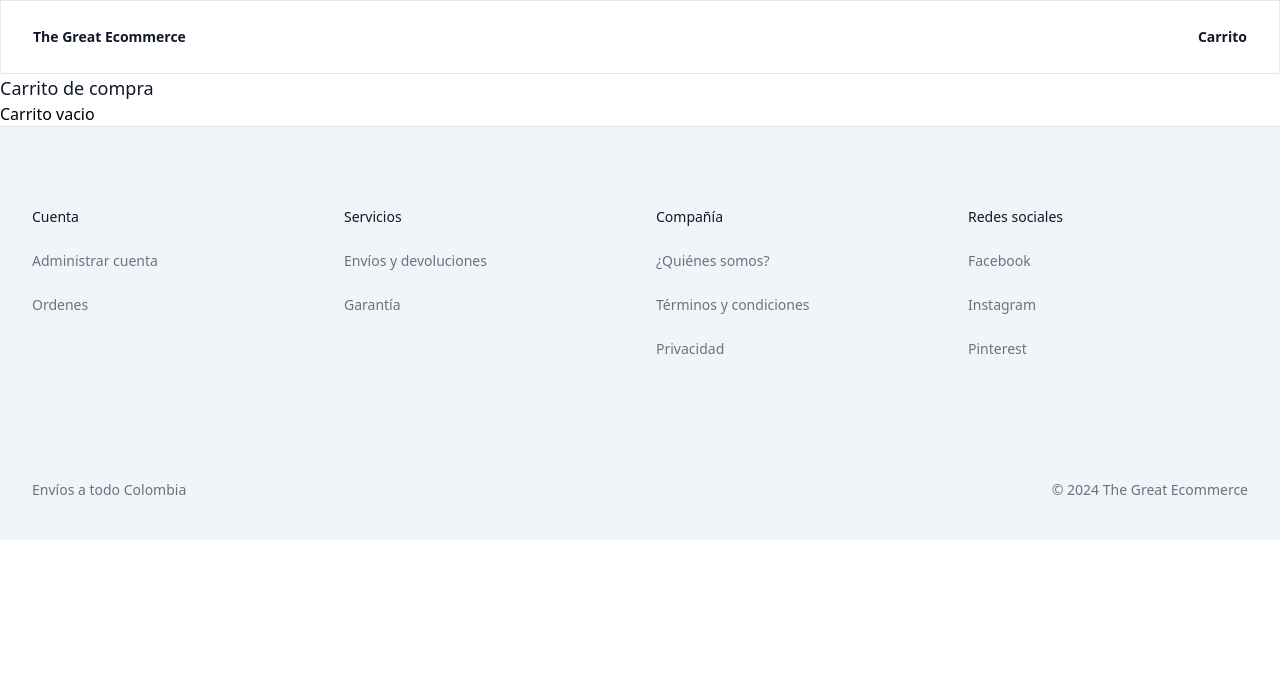
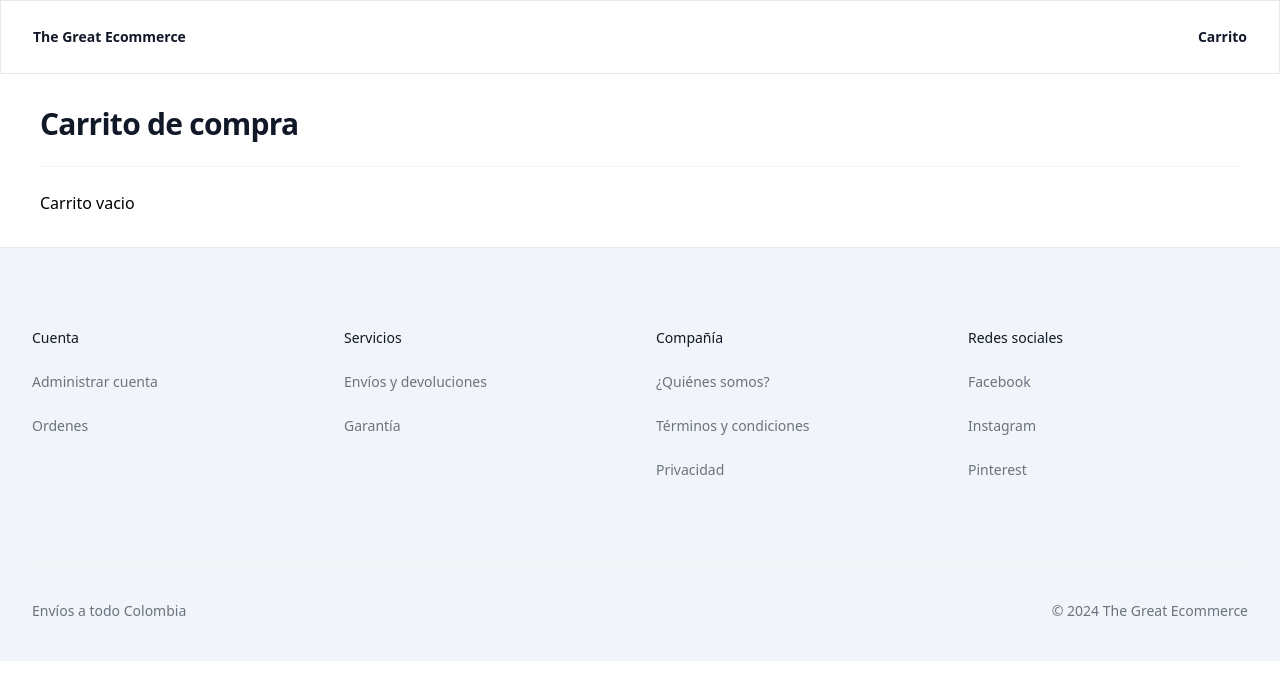
Before and after one commit to Pool2004/TheGreatEcommerce---Front, a Next.js app: page /cart in a window 1280 px wide. Shown: the top 700 px of the page. Built offline with nearby package versions, Linux system fonts and the light colour scheme.

Commit message:
Fix: some styles

```diff
--- a/src/app/cart/CartPage.jsx
+++ b/src/app/cart/CartPage.jsx
@@ -7,10 +7,10 @@ const CartPage = () => {
   const { items, total } = useAppSelector((state) => state.cart);
 
   return (
-    <main className="gx tv arh asp aur cez cxg dde">
-      <h2 className="text-lg font-medium text-gray-900" id="slide-over-title">
+    <main className={"px-10 py-8"}>
+      <h1 className="border-b border-gray-100 text-2xl font-bold tracking-tight text-gray-900 sm:text-3xl mb-6 pb-6">
         Carrito de compra
-      </h2>
+      </h1>
       {items.length === 0 ? (
         <section>
           <h3>Carrito vacio</h3>
--- a/src/app/item/[id]/ItemPage.jsx
+++ b/src/app/item/[id]/ItemPage.jsx
@@ -234,7 +234,7 @@ const ItemPage = ({ id }) => {
                             y1="100"
                             x2="100"
                             y2="0"
-                            vector-effect="non-scaling-stroke"
+                            vectorEffect="non-scaling-stroke"
                           />
                         </svg>
                       </span>
--- a/src/components/ItemCard.jsx
+++ b/src/components/ItemCard.jsx
@@ -1,10 +1,15 @@
 import React from "react";
 import Image from "next/image";
 import Link from "next/link";
+import { useRouter } from "next/navigation";
 
 const ItemCard = ({ item }) => {
+  const router = useRouter();
   return (
-    <Link className="group relative" href={"/item/" + item.id}>
+    <button
+      className="group relative"
+      onClick={() => router.push("/item/" + item.id)}
+    >
       <div className="aspect-h-1 aspect-w-1 w-full overflow-hidden rounded-md bg-gray-200 lg:aspect-none group-hover:opacity-75 lg:h-80">
         <Image
           src="https://www.fivebranches.edu/wp-content/uploads/2021/08/default-image.jpg"
@@ -17,7 +22,7 @@ const ItemCard = ({ item }) => {
       <div className="mt-4 flex justify-between">
         <div>
           <h3 className="text-sm text-gray-700">
-            <Link href={"/item/"+item.id}>
+            <Link href={"/item/" + item.id}>
               <span aria-hidden="true" className="absolute inset-0"></span>
               {item.nombre}
             </Link>
@@ -32,7 +37,7 @@ const ItemCard = ({ item }) => {
           }).format(item.precio)}
         </p>
       </div>
-    </Link>
+    </button>
   );
 };
 
```
